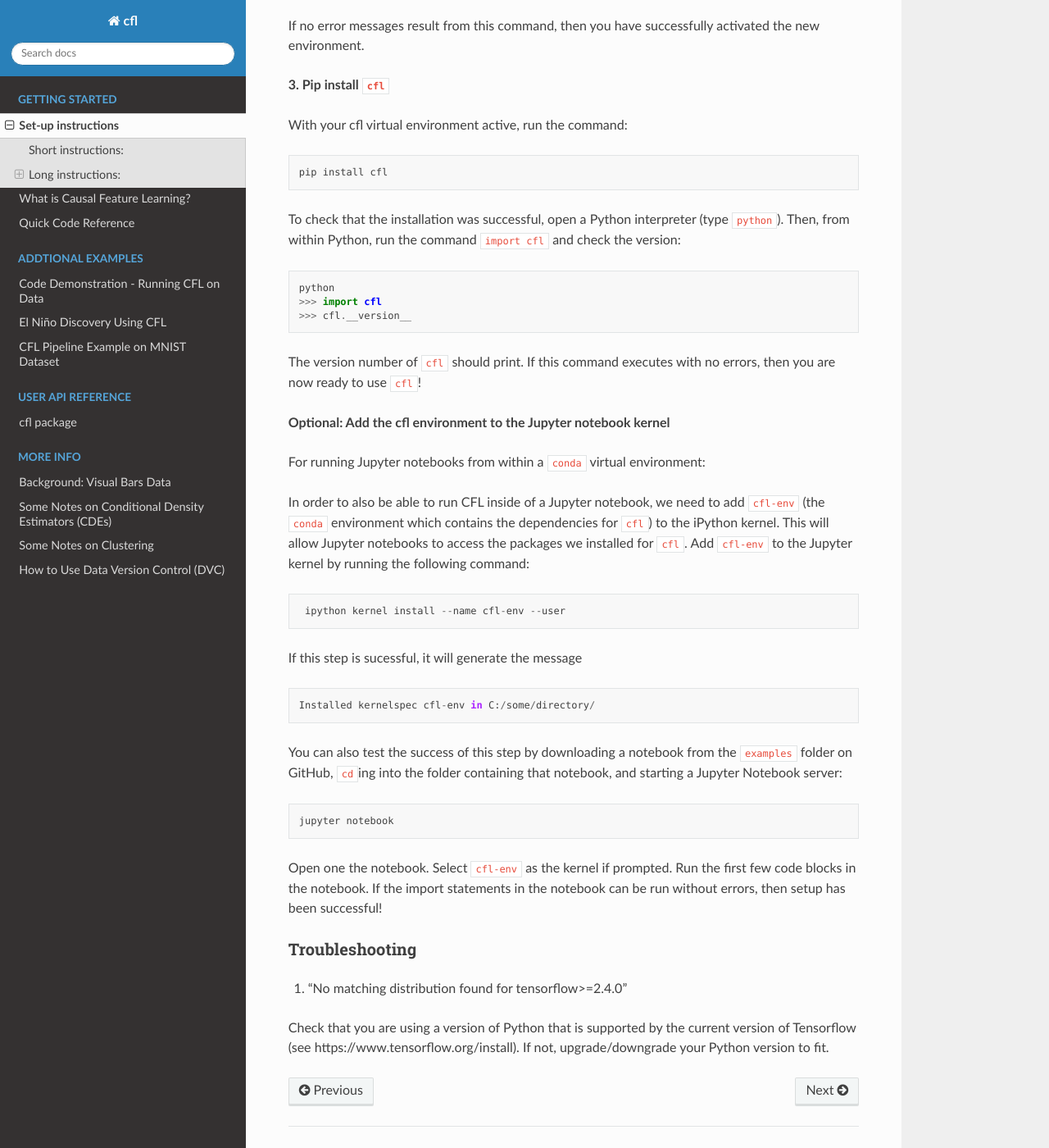
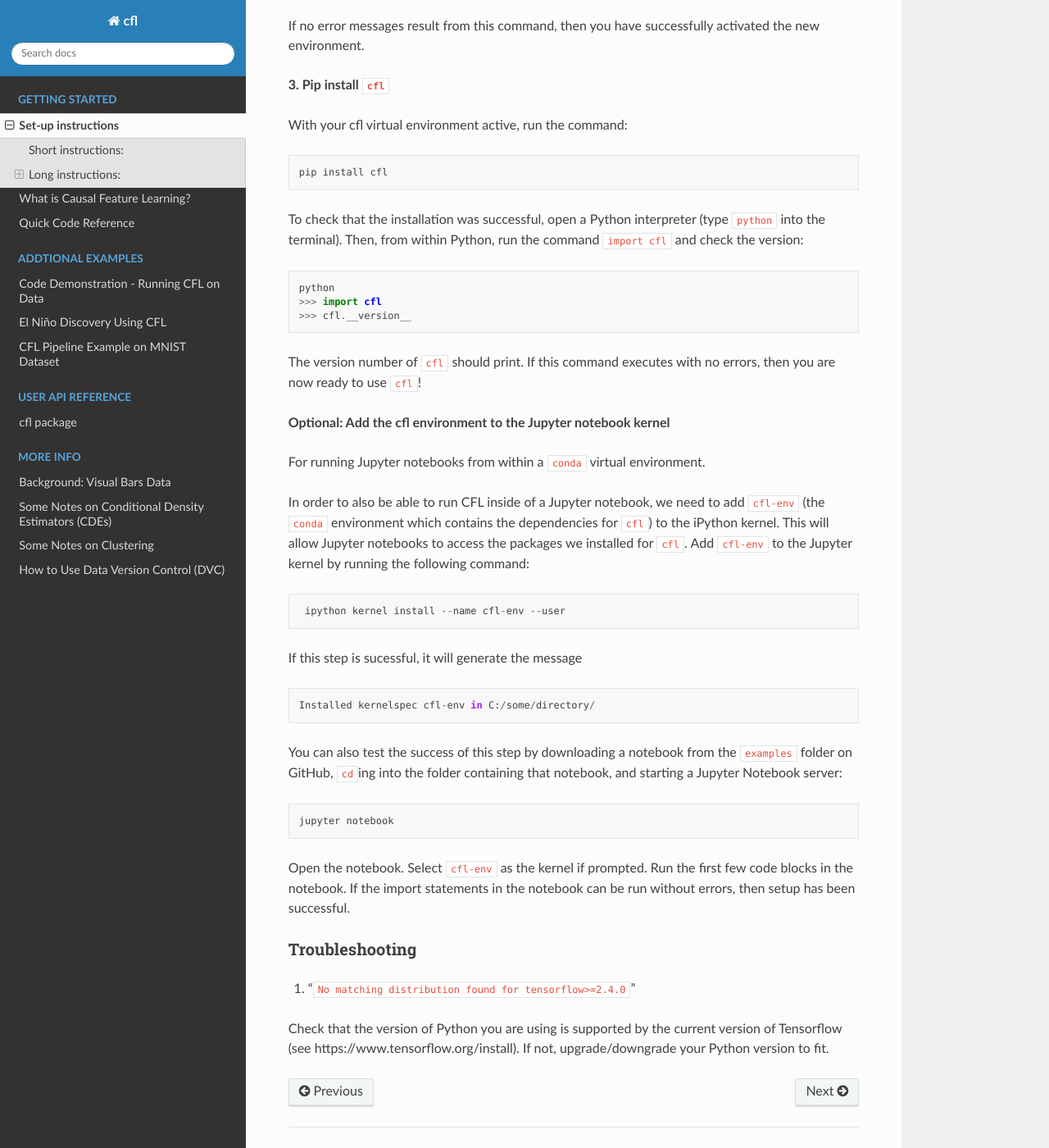
Before and after one commit to eberharf/cfl, a Sphinx documentation site: the page built from docs/source/getting_started/SETUP.md, in a window 1280 px wide and 1400 px high, scrolled down 986 px. Shown: the whole window at 82% size. Built offline with Sphinx 7.4.7 and the Read the Docs theme 2.0.0, drawn with Linux system fonts in a browser that asks for light colours; pages that are not in the unit, such as notebooks, are missing from menus; some of the changed text lies outside the part shown.

Commit message:
fixed typos

````diff
--- a/docs/source/getting_started/SETUP.md
+++ b/docs/source/getting_started/SETUP.md
@@ -54,7 +54,7 @@ pip install cfl
 ```
 
 To check that the installation was successful, open a Python interpreter (type
-`python`). Then, from within Python, run the command `import cfl` and check the version:
+`python` into the terminal). Then, from within Python, run the command `import cfl` and check the version:
 
 ```
 python
@@ -67,7 +67,7 @@ If this command executes with no errors, then you are now ready to use `cfl`!
 
 **Optional: Add the cfl environment to the Jupyter notebook kernel**
 
-For running Jupyter notebooks from within a `conda` virtual environment:
+For running Jupyter notebooks from within a `conda` virtual environment.
 
 In order to also be able to run CFL inside of a Jupyter notebook, we need to add `cfl-env` (the `conda` environment which contains the dependencies for `cfl`) to the iPython kernel. This will allow Jupyter notebooks to access the packages we installed for `cfl`. Add `cfl-env` to the Jupyter kernel by running the following command:
 
@@ -82,22 +82,22 @@ Installed kernelspec cfl-env in C:/some/directory/
 ```
 
 You can also test the success of this step by downloading a notebook from the
-`examples` folder on GitHub, `cd`ing into the folder containing that notebook, and starting a Jupyter Notebook server:
+[`examples`](https://github.com/eberharf/cfl/tree/dev/docs/source/examples) folder on GitHub, `cd`ing into the folder containing that notebook, and starting a Jupyter Notebook server:
 
 ```
 jupyter notebook
 ```
 
-Open one the notebook. Select `cfl-env` as the kernel if prompted. Run the first
+Open the notebook. Select `cfl-env` as the kernel if prompted. Run the first
 few code blocks in the notebook. If the import statements in the notebook can be
-run without errors, then setup has been successful!
+run without errors, then setup has been successful.
 
 
 ### Troubleshooting
 
-1. "No matching distribution found for tensorflow>=2.4.0"
+1. "`No matching distribution found for tensorflow>=2.4.0`"
 
-Check that you are using a version of Python that is supported by the current
+Check that the version of Python you are using is supported by the current
 version of Tensorflow
 (see https://www.tensorflow.org/install). If not, upgrade/downgrade your Python
 version to fit.
````
Also changed, not shown: other parts of docs/source/getting_started/SETUP.md (+1 -1 lines), docs/source/getting_started/cfl_intro.md (+1 -1 lines), docs/source/examples/el_nino_example.ipynb, docs/source/getting_started/quick_start.ipynb.
